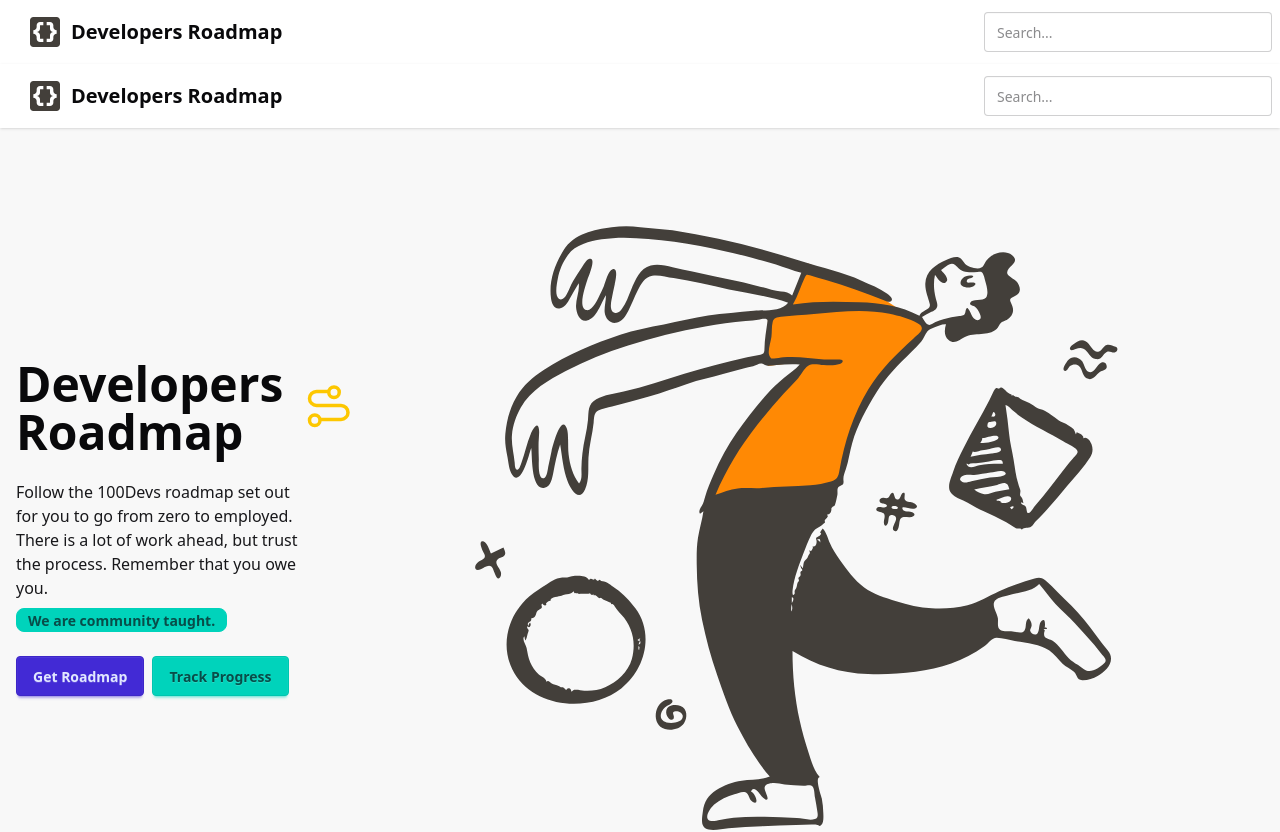
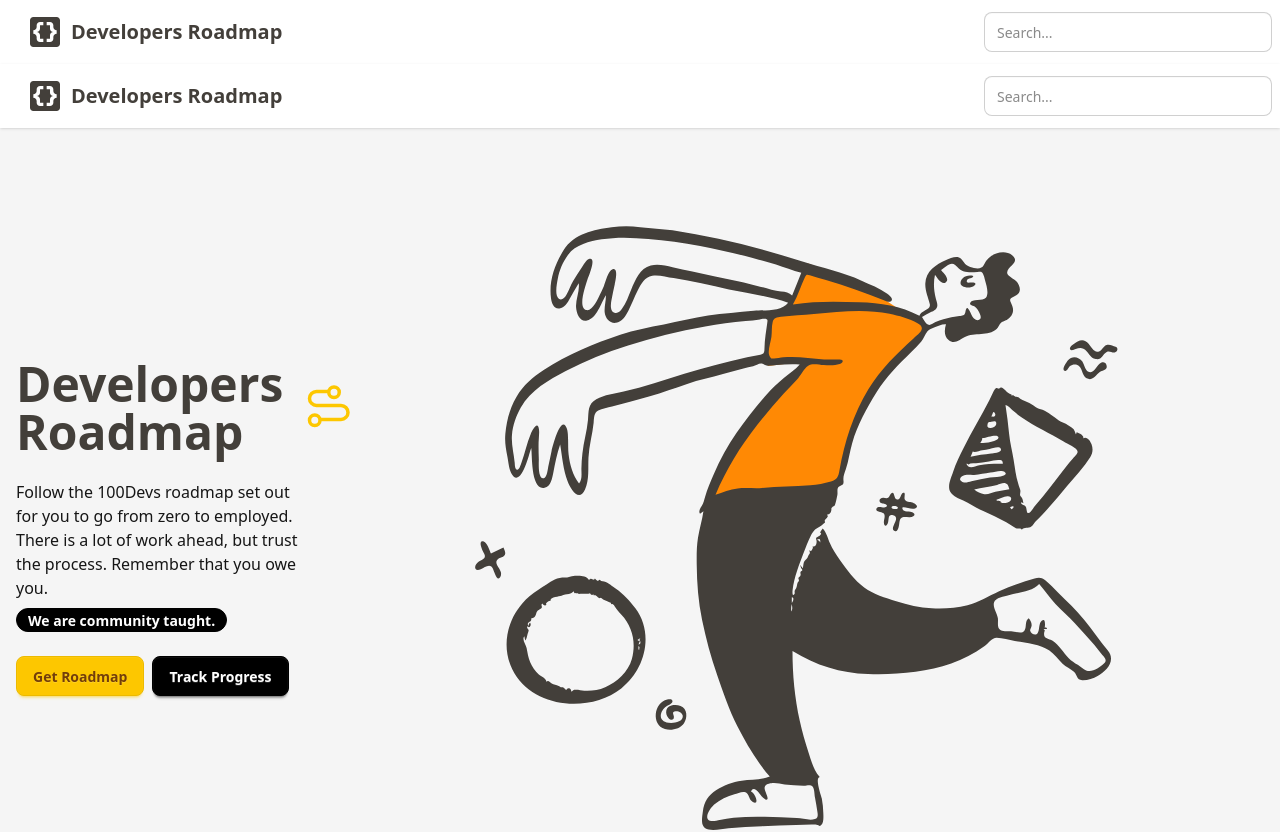
Before and after one commit to rcm-webdev/next-developer-roadmap, a Next.js app: page / in a window 1280 px wide. Shown: the top 832 px of the page. Built offline with nearby package versions, Linux system fonts and the light colour scheme.

Commit message:
add bumblebee theme to layout

```diff
--- a/app/layout.js
+++ b/app/layout.js
@@ -1,29 +1,16 @@
-import { Geist, Geist_Mono } from "next/font/google";
 import "./globals.css";
 import Navbar from "@/component/Navbar";
 
-const geistSans = Geist({
-  variable: "--font-geist-sans",
-  subsets: ["latin"],
-});
-
-const geistMono = Geist_Mono({
-  variable: "--font-geist-mono",
-  subsets: ["latin"],
-});
-
 export const metadata = {
-  title: "Developer Roadmap",
+  title: "Developers Roadmap",
   description:
     "A Developers Roadmap. Application is generated by create next app",
 };
 
 export default function RootLayout({ children }) {
   return (
-    <html lang="en">
-      <body
-        className={`${geistSans.variable} ${geistMono.variable} antialiased`}
-      >
+    <html lang="en" data-theme="bumblebee">
+      <body>
         <Navbar />
         {children}
       </body>
```
